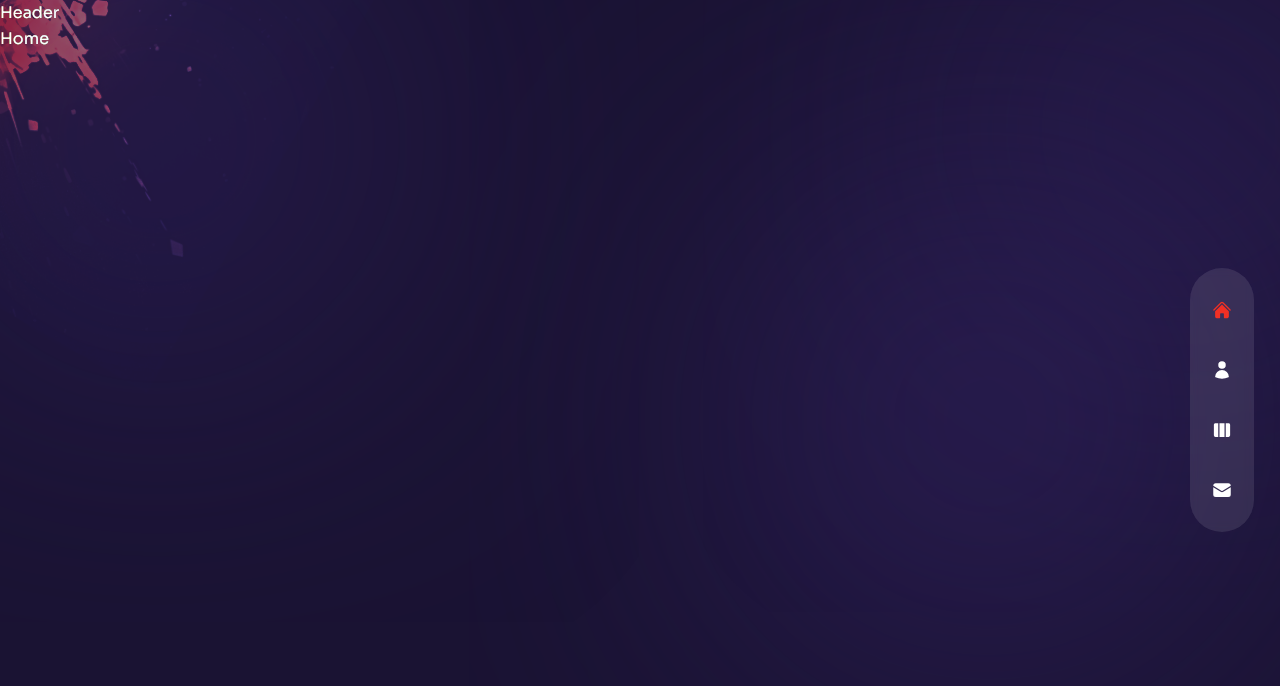
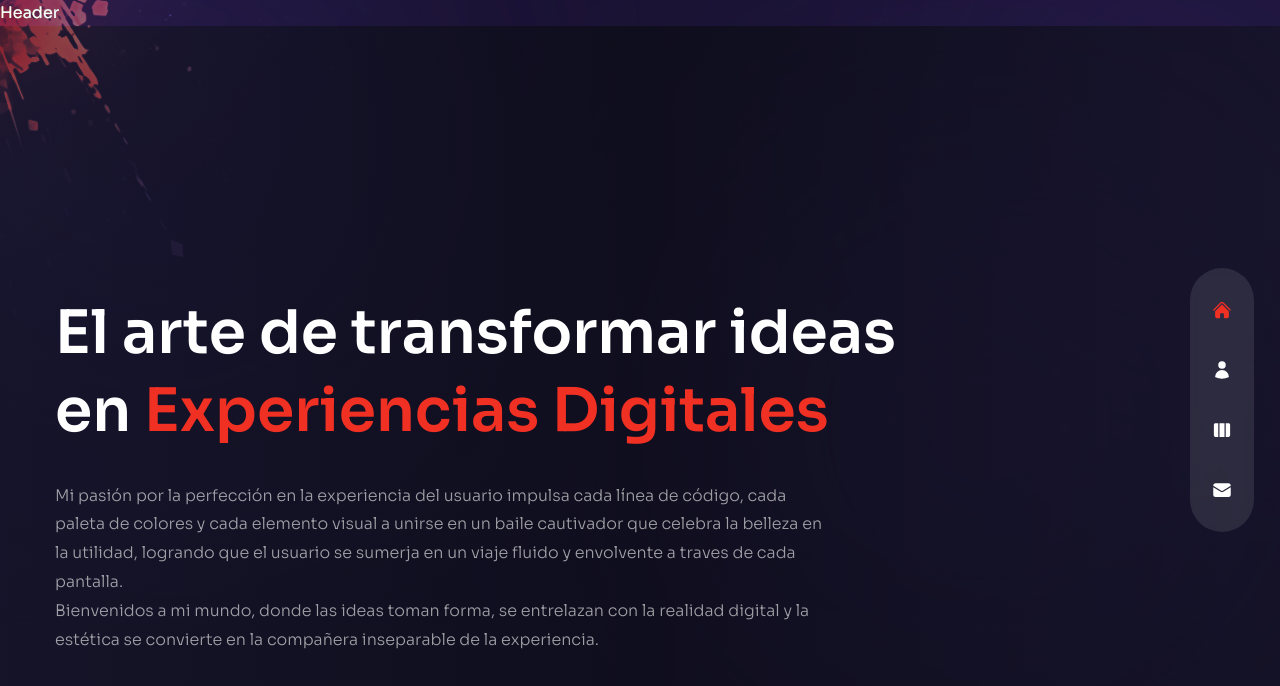
Before and after one commit to SMCominotti/Portfolio, a Next.js app: page / in a window 1280 px wide. Shown: the top 686 px of the page. Built offline with nearby package versions, Linux system fonts and the light colour scheme.

Commit message:
portfolio en proceso

```diff
--- a/components/Transition.js
+++ b/components/Transition.js
@@ -1,7 +1,46 @@
+import {motion} from 'framer-motion';
+
+const transitionVariants= {
+  initial: {
+    x:'100%',
+    width:'100%'
+  },
+  animate: {
+    x: '0%',
+    width: '0%'
+  },
+  exit: {
+    x: ['0%','100%'],
+    width: ['0%','100%']
+  },
+}
+
 const Transition = () => {
   return (
     <>
-      <div>Transition</div>
+      <motion.div className='fixed top-0 bottom-0 right-full w-screen h-screen z-30 bg-[#2e2257]'
+        variants={transitionVariants}
+        initial='initial'
+        animate='animate'
+        exit='exit'
+        transition={{delay: 0.2, duration: 0.6, ease: 'easeInOut'}}>
+      </motion.div>
+
+      <motion.div className='fixed top-0 bottom-0 right-full w-screen h-screen z-20 bg-[#3b2d71]'
+      variants={transitionVariants}
+      initial='initial'
+      animate='animate'
+      exit='exit'
+      transition={{delay: 0.4, duration: 0.6, ease: 'easeInOut'}}>
+    </motion.div>
+
+    <motion.div className='fixed top-0 bottom-0 right-full w-screen h-screen z-10 bg-[#4b3792]'
+    variants={transitionVariants}
+    initial='initial'
+    animate='animate'
+    exit='exit'
+    transition={{delay: 0.6, duration: 0.6, ease: 'easeInOut'}}>
+  </motion.div>
     </>
   );
 };
--- a/pages/_app.js
+++ b/pages/_app.js
@@ -1,15 +1,21 @@
-import '../styles/globals.css';
-
-import Layout from '../components/Layout';
-
-
+import "../styles/globals.css";
+import Layout from "../components/Layout";
+import Transition from "../components/Transition";
+import { useRouter } from "next/router";
+import { AnimatePresence, motion } from "framer-motion";
 
 function MyApp({ Component, pageProps }) {
+  const router = useRouter();
   return (
-  <Layout>
-  <Component {...pageProps} />
-  </Layout>
-  )
+    <Layout>
+      <AnimatePresence mode="wait">
+        <motion.div key={router.route} className="h-full">
+          <Transition/>
+          <Component {...pageProps} />
+        </motion.div>
+      </AnimatePresence>
+    </Layout>
+  );
 }
 
 export default MyApp;
--- a/pages/index.js
+++ b/pages/index.js
@@ -1,5 +1,30 @@
+// import Image from "next/image";
+// import ParticiclesContainer from "../components/ParticlesContainer";
+// import ProjectBtn from "../components/ProjectBtn";
+// import Avatar from "../components/Avatar";
+// import { motion } from "framer-motion";
+// import { fadeIn } from "../variants";
+
 const Home = () => {
-  return <div>Home</div>;
+  return (
+    <div className="bg-primary/60 h-full">
+      <div className="w-full h-full bg-gradient-to-r from-primary/10 via-black/30 to-black/10">
+        <div className="text-center flex flex-col justify-center xl:pt-40 xl:text-left h-full container mx-auto">
+          <h1 className="h1">
+          El arte de transformar ideas <br /> en{" "}
+            <span className="text-accent">Experiencias Digitales </span>
+          </h1>
+          <p className="max-w-2xl xl:max-w-3xl mx-auto xl:mx-0 mb-20 xl:mb-16">
+             Mi pasión por la perfección en la experiencia del usuario impulsa cada línea de código, cada paleta de colores y cada elemento visual a unirse en un baile cautivador que celebra la belleza en la utilidad, logrando que el usuario se sumerja en un viaje fluido y envolvente a traves de cada pantalla.
+             <br></br>
+              Bienvenidos a mi mundo, donde las ideas toman forma, se entrelazan con la realidad digital y la estética se convierte en la compañera inseparable de la experiencia.
+          </p>
+        </div>
+
+      </div>
+      <div>image</div>
+    </div>
+  );
 };
 
 export default Home;
```
